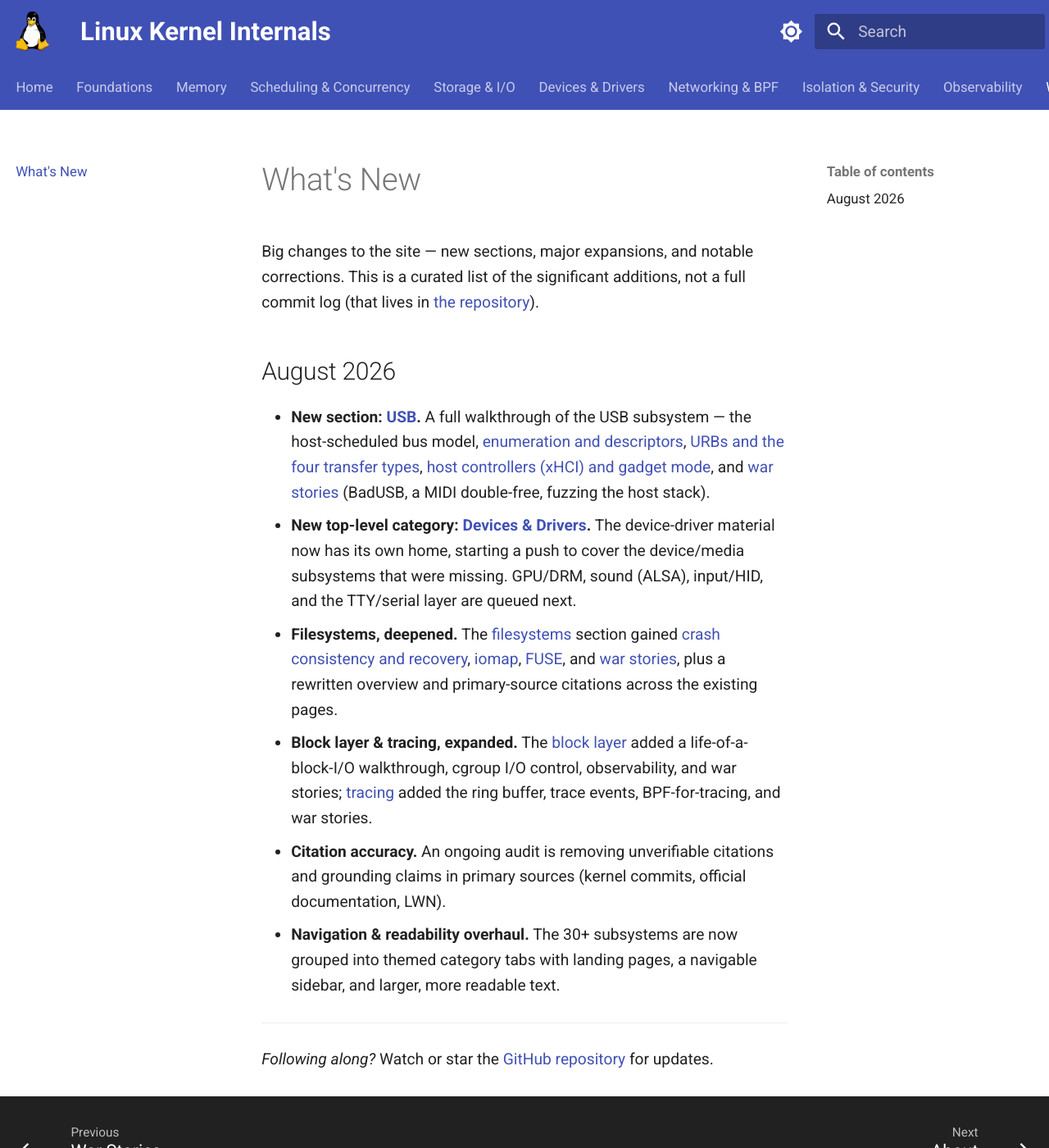
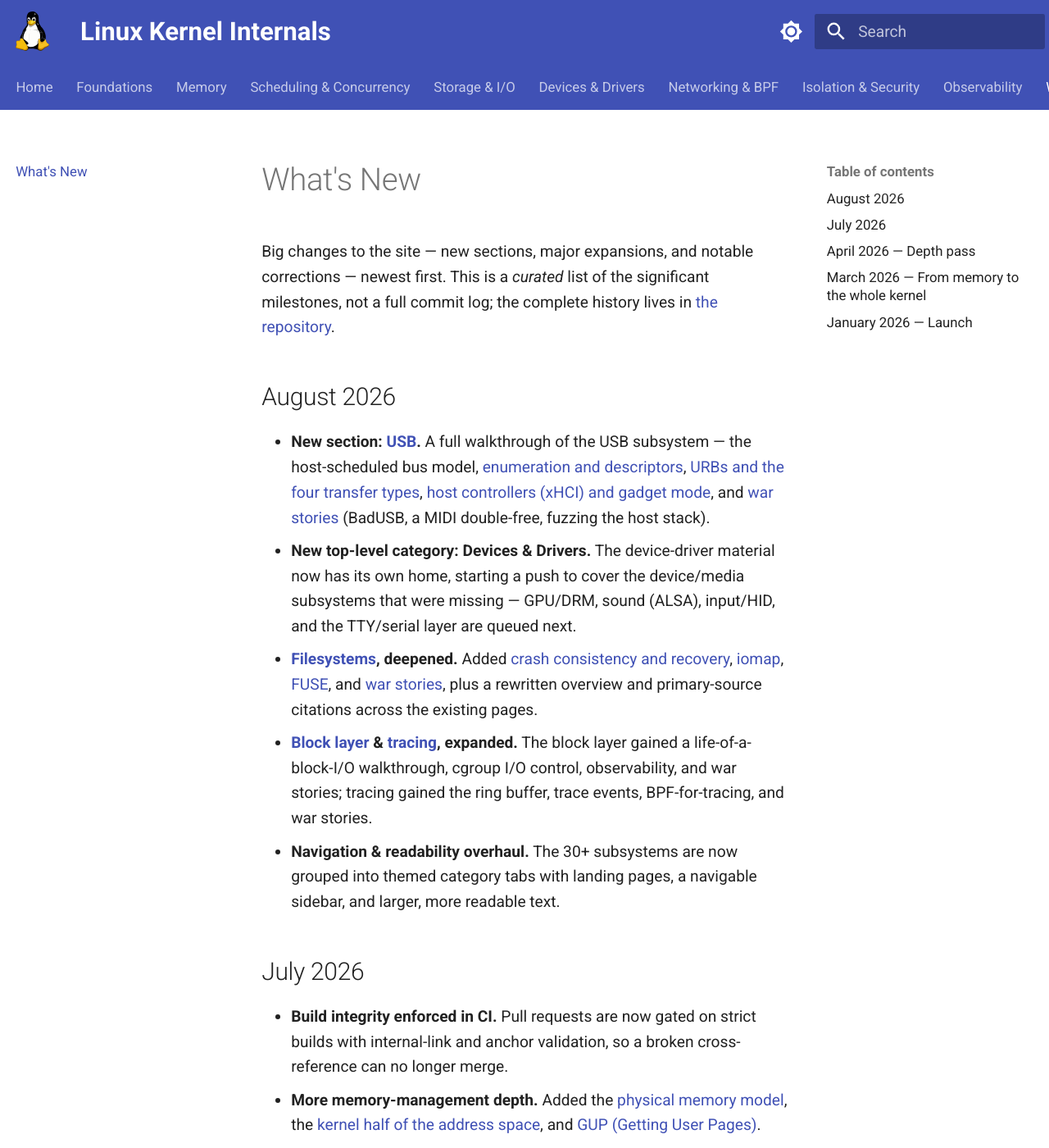
Before and after one commit to laveeshb/linux-kernel-internals, an MkDocs documentation site: the page built from docs/changelog.md, in a window 1280 px wide and 1400 px high. Shown: the whole window at 82% size. Built offline with MkDocs 1.6.1 and Material for MkDocs 9.7.7, drawn with Linux system fonts in a browser that asks for light colours; some of the changed text lies outside the part shown.

Commit message:
changelog: build out the full curated history from Jan 2026
Mine the commit history for the big rocks and cover the site's whole arc:
Jan 2026 launch (memory management), the March expansion from mm-only to
~24 subsystems, the April depth pass, July CI-integrity + mm additions, and
the August USB/filesystems/nav work. Curated to significant milestones only.

```diff
--- a/docs/changelog.md
+++ b/docs/changelog.md
@@ -1,15 +1,35 @@
 # What's New
 
-Big changes to the site — new sections, major expansions, and notable corrections. This is a curated list of the significant additions, not a full commit log (that lives in [the repository](https://github.com/laveeshb/linux-kernel-internals/commits/main)).
+Big changes to the site — new sections, major expansions, and notable corrections — newest first. This is a *curated* list of the significant milestones, not a full commit log; the complete history lives in [the repository](https://github.com/laveeshb/linux-kernel-internals/commits/main).
 
 ## August 2026
 
 - **New section: [USB](usb/README.md).** A full walkthrough of the USB subsystem — the host-scheduled bus model, [enumeration and descriptors](usb/enumeration.md), [URBs and the four transfer types](usb/urbs.md), [host controllers (xHCI) and gadget mode](usb/xhci-gadget.md), and [war stories](usb/war-stories.md) (BadUSB, a MIDI double-free, fuzzing the host stack).
-- **New top-level category: [Devices & Drivers](usb/README.md).** The device-driver material now has its own home, starting a push to cover the device/media subsystems that were missing. GPU/DRM, sound (ALSA), input/HID, and the TTY/serial layer are queued next.
-- **Filesystems, deepened.** The [filesystems](filesystems/README.md) section gained [crash consistency and recovery](filesystems/crash-consistency.md), [iomap](filesystems/iomap.md), [FUSE](filesystems/fuse.md), and [war stories](filesystems/war-stories.md), plus a rewritten overview and primary-source citations across the existing pages.
-- **Block layer & tracing, expanded.** The [block layer](block/README.md) added a life-of-a-block-I/O walkthrough, cgroup I/O control, observability, and war stories; [tracing](tracing/README.md) added the ring buffer, trace events, BPF-for-tracing, and war stories.
-- **Citation accuracy.** An ongoing audit is removing unverifiable citations and grounding claims in primary sources (kernel commits, official documentation, LWN).
+- **New top-level category: Devices & Drivers.** The device-driver material now has its own home, starting a push to cover the device/media subsystems that were missing — GPU/DRM, sound (ALSA), input/HID, and the TTY/serial layer are queued next.
+- **[Filesystems](filesystems/README.md), deepened.** Added [crash consistency and recovery](filesystems/crash-consistency.md), [iomap](filesystems/iomap.md), [FUSE](filesystems/fuse.md), and [war stories](filesystems/war-stories.md), plus a rewritten overview and primary-source citations across the existing pages.
+- **[Block layer](block/README.md) & [tracing](tracing/README.md), expanded.** The block layer gained a life-of-a-block-I/O walkthrough, cgroup I/O control, observability, and war stories; tracing gained the ring buffer, trace events, BPF-for-tracing, and war stories.
 - **Navigation & readability overhaul.** The 30+ subsystems are now grouped into themed category tabs with landing pages, a navigable sidebar, and larger, more readable text.
+
+## July 2026
+
+- **Build integrity enforced in CI.** Pull requests are now gated on strict builds with internal-link and anchor validation, so a broken cross-reference can no longer merge.
+- **More memory-management depth.** Added the [physical memory model](mm/memory-model.md), the [kernel half of the address space](mm/kernel-address-space.md), and [GUP (Getting User Pages)](mm/gup.md).
+- **Sourcing pass.** Sourced further-reading sections across the [architecture](arch/arm64/README.md) docs, and a refresh of the section landing pages.
+
+## April 2026 — Depth pass
+
+- **Stub sections grown to comprehensive coverage.** Deep-dive expansions landed across [arch/x86](arch/x86/README.md) and the [core kernel](kernel/README.md); [I/O and io_uring](io/README.md); [IOMMU](iommu/README.md) and [crypto](crypto/README.md); [livepatch](livepatch/README.md), [syscalls](syscalls/README.md), [modules](modules/README.md), and [time](time/README.md); [virtualization](virtualization/README.md), [debugging](debugging/README.md), [cgroups](cgroups/README.md), [IPC](ipc/README.md), and [power](power/README.md); and [arch/arm64](arch/arm64/README.md).
+
+## March 2026 — From memory to the whole kernel
+
+- **The site expanded from a memory-management reference into a whole-kernel one.** Two dozen new subsystem sections landed at once: the [scheduler](sched/README.md), [networking](net/README.md), [VFS](vfs/README.md) / [filesystems](filesystems/README.md) / [storage](block/README.md) / [IPC](ipc/README.md) / [syscalls](syscalls/README.md), [locking](locking/README.md) / [interrupts](interrupts/README.md) / [BPF](bpf/README.md) / [tracing](tracing/README.md), and [architecture](arch/arm64/README.md) / [security](security/README.md) / [drivers](drivers/README.md) / [virtualization](virtualization/README.md).
+- **Memory management deepened.** NUMA-advanced topics, reclaim internals, modern mm (folio, maple tree, TLB, RCU), the first mm war stories, and boot/DMA coverage.
+- **First site-wide citation audit.** Primary-source citations added across many subsystems, alongside an accuracy review spanning 85 documents.
+
+## January 2026 — Launch
+
+- **The site went live** as a deep [memory-management](mm/README.md) reference, paired with a history of [Linux's evolution](linux-evolution.md).
+- Custom domain, automated deploys, and [contribution guidelines](contributing.md) established.
 
 ---
 
```
